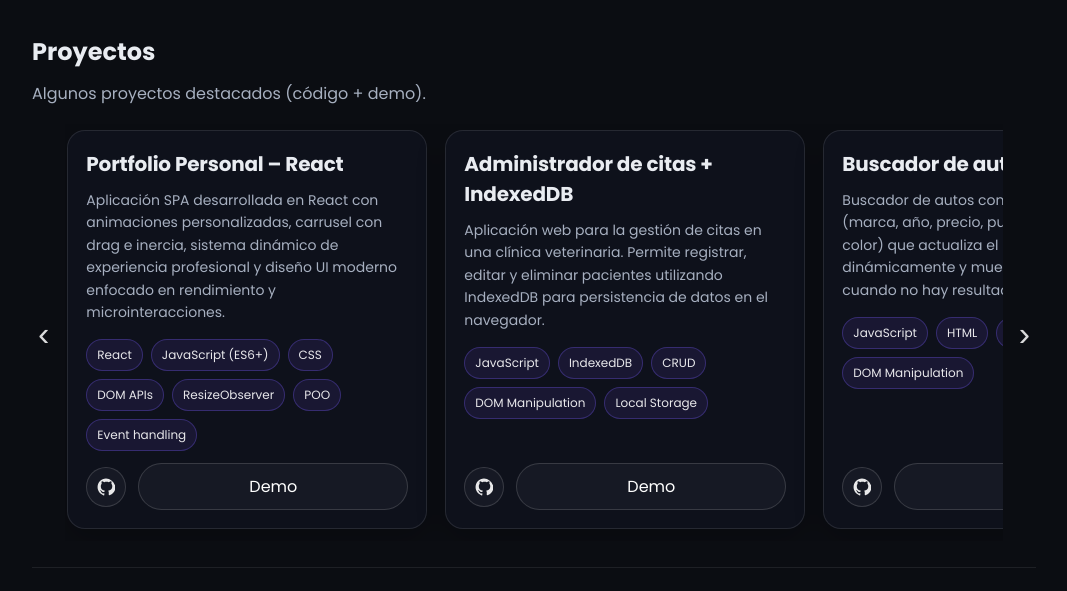
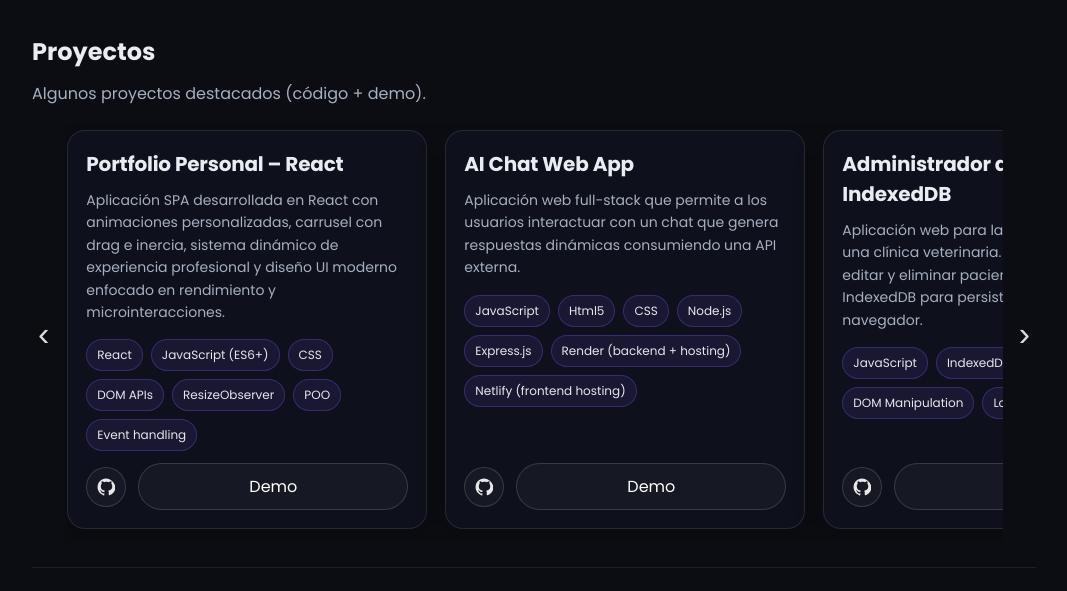
Before and after one commit to Juan2033/CV, a React (Vite) app: page / in a window 1280 px wide. Shown: the part 1040-1631 px from the top of the page, without its empty margins (106-1173 px from the left). Built offline with nearby package versions, Linux system fonts and the light colour scheme.

Commit message:
New project

```diff
--- a/src/App.jsx
+++ b/src/App.jsx
@@ -306,6 +306,13 @@ export default function App() {
                     demo: "https://buscador-vehiculos.netlify.app/",
                   },
                   {
+                    title: "AI Chat Web App",
+                    desc: "Aplicación web full-stack que permite a los usuarios interactuar con un chat que genera respuestas dinámicas consumiendo una API externa.",
+                    tags: ["JavaScript", "Html5", "CSS", "Node.js", "Express.js", "Render (backend + hosting)", "Netlify (frontend hosting)"],
+                    github: "https://github.com/Juan2033/AI-Chat-Web-App.git",
+                    demo: "https://ai-chat-web-app.onrender.com",
+                  } ,
+                  {
                   title: "Administrador de citas + IndexedDB",
                   desc: "Aplicación web para la gestión de citas en una clínica veterinaria. Permite registrar, editar y eliminar pacientes utilizando IndexedDB para persistencia de datos en el navegador.",
                   tags: ["JavaScript", "IndexedDB", "CRUD", "DOM Manipulation", "Local Storage"],
@@ -346,14 +353,8 @@ export default function App() {
                     tags: ["JavaScript", "Html", "CSS (Bootstrap)", "POO", "DOM Manipulation"],
                     github: "https://github.com/Juan2033/Control-de-gastos.git",
                     demo: "https://control-de-gastos-jcbc.netlify.app/",
-                  },
-                  {
-                    title: "AI Chat Web App",
-                    desc: "Aplicación web full-stack que permite a los usuarios interactuar con un chat que genera respuestas dinámicas consumiendo una API externa.",
-                    tags: ["JavaScript", "Html5", "CSS", "Node.js", "Express.js", "Render (backend + hosting)", "Netlify (frontend hosting)"],
-                    github: "https://github.com/Juan2033/AI-Chat-Web-App.git",
-                    demo: "https://ai-chat-web-app.onrender.com",
                   }
+
 
 
                 ].map((p) => (
```
